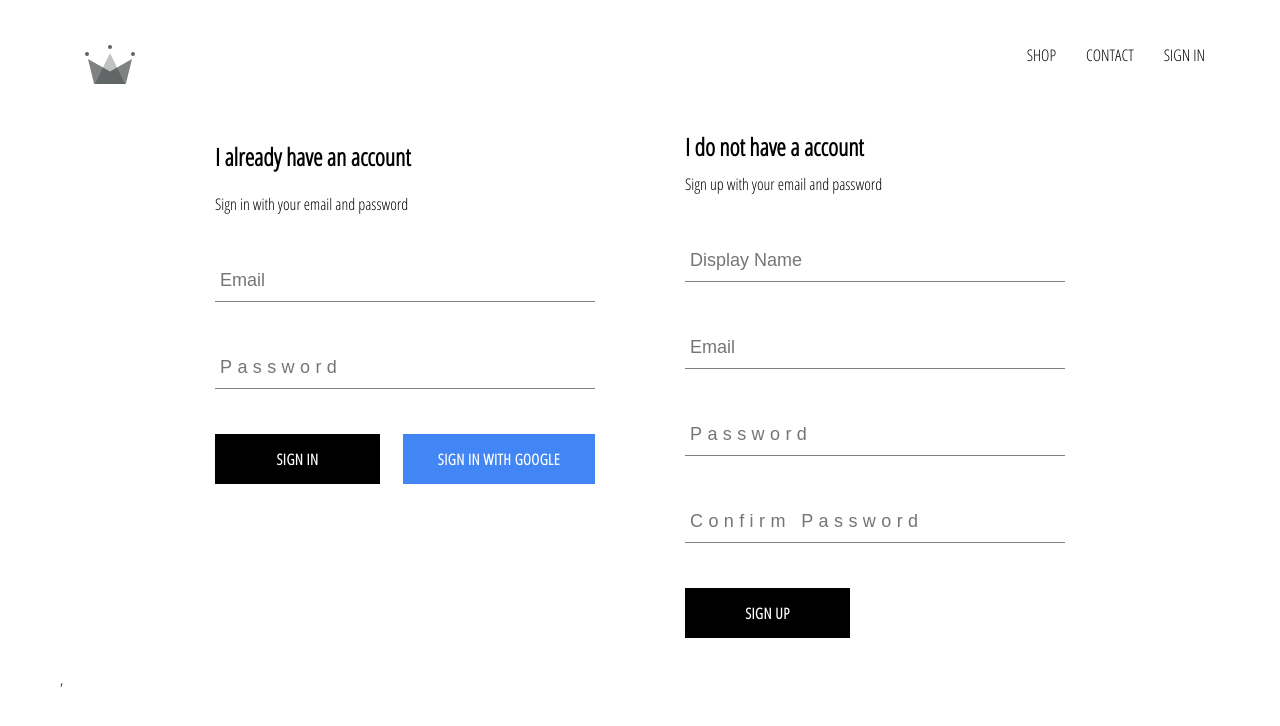
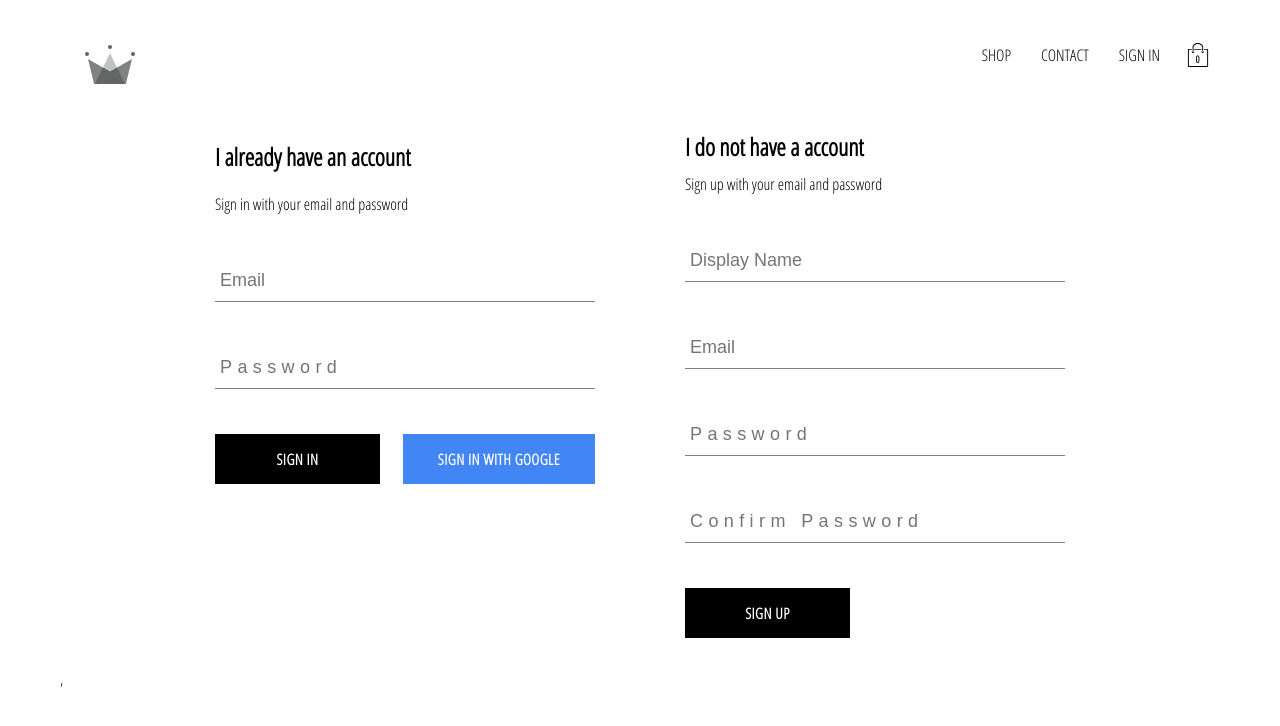
Before and after one commit to MK1812/store, a React (Create React App) app: page /signin in a window 1280 px wide. Shown: the top 726 px of the page. Built offline with nearby package versions, Linux system fonts and the light colour scheme; no server answers.

Commit message:
added cart icon and fropdown also implemented cart reducer

```diff
--- /dev/null
+++ b/src/components/cart-dropdown/cart-dropdown.component.jsx
@@ -0,0 +1,14 @@
+import React from 'react';
+
+import CustomButton from '../custom-button/custom-button.component';
+
+import './cart-dropdown.styles.scss';
+
+const CartDropdown=()=>(
+    <div className='cart-dropdown'>
+        <div className='cart-items' />
+        <CustomButton>GO TO CHECKOUT</CustomButton>
+    </div>
+)
+
+export default CartDropdown;
--- /dev/null
+++ b/src/components/cart-dropdown/cart-dropdown.styles.scss
@@ -0,0 +1,24 @@
+.cart-dropdown {
+    position: absolute;
+    width: 240px;
+    height: 340px;
+    display: flex;
+    flex-direction: column;
+    padding: 20px;
+    border: 1px solid black;
+    background-color: white;
+    top: 90px;
+    right: 40px;
+    z-index: 5;
+
+    .cart-items {
+      height: 240px;
+      display: flex;
+      flex-direction: column;
+      overflow: scroll;
+    }
+
+    button {
+      margin-top: auto;
+    }
+  }
--- /dev/null
+++ b/src/components/cart-icon/cart-icon.components.jsx
@@ -0,0 +1,19 @@
+import React from 'react';
+import {ReactComponent as ShoppingIcon} from '../../assets/shopping-bag.svg';
+import {connect} from 'react-redux';
+import {toggleCartHidden} from '../../redux/cart/cart.actions';
+import './cart-icon.styles.scss';
+
+const CartIcon =({toggleCartHidden})=>(
+    <div className='cart-icon' onClick={toggleCartHidden}>
+        <ShoppingIcon className='shopping-icon'/>
+        <span className='item-count'>0</span>
+    </div>
+);
+
+
+const mapDispatchToProps=dispatch=>({
+    toggleCartHidden:()=>dispatch(toggleCartHidden())
+});
+
+export default connect(null,mapDispatchToProps)(CartIcon);
--- /dev/null
+++ b/src/components/cart-icon/cart-icon.styles.scss
@@ -0,0 +1,21 @@
+.cart-icon {
+    width: 45px;
+    height: 45px;
+    position: relative;
+    display: flex;
+    align-items: center;
+    justify-content: center;
+    cursor: pointer;
+
+    .shopping-icon {
+      width: 24px;
+      height: 24px;
+    }
+
+    .item-count {
+      position: absolute;
+      font-size: 10px;
+      font-weight: bold;
+      bottom: 12px;
+    }
+  }
--- a/src/components/header/header.component.jsx
+++ b/src/components/header/header.component.jsx
@@ -3,10 +3,13 @@
 import {Link} from 'react-router-dom';
 import {auth} from '../../firebase/firebase.utils';
 import { ReactComponent as Logo} from '../../assets/crown.svg';
+import CartIcon from '../cart-icon/cart-icon.components';
+import './header.styles.scss';
+import CartDropdown from '../cart-dropdown/cart-dropdown.component';
 
-import './header.styles.scss';
 
-const Header=({currentUser})=>(
+
+const Header=({currentUser,hidden})=>(
     <div className='header'>
         <Link className='logo-container' to="/">
             <Logo className='logo'/>
@@ -20,16 +23,21 @@
             </Link  >
             {
                 currentUser ?
-                <div className='option' onClick={()=>auth.signOut()}>SIGN OUT</div>
+                (<div className='option' onClick={()=>auth.signOut()}>SIGN OUT</div>)
                 :
-                <Link className='option' to='/signin'>SIGN IN</Link>
+                (<Link className='option' to='/signin'>SIGN IN</Link>)
             }
+            <CartIcon />
         </div>
+        {
+            hidden?null:<CartDropdown />
+        }
     </div>
 );
 
-const mapStateToProps=state=>({
-    currentUser:state.user.currentUser
+const mapStateToProps=({user:{currentUser},cart:{hidden}})=>({
+    currentUser,
+    hidden
 });
 
 export default connect(mapStateToProps)(Header);
--- /dev/null
+++ b/src/redux/cart/cart.actions.js
@@ -0,0 +1,5 @@
+import CartActionTypes from './cart.types';
+
+export const toggleCartHidden=()=>({
+    type:CartActionTypes.TOGGLE_CART_HIDDEN
+});
--- /dev/null
+++ b/src/redux/cart/cart.reducer.js
@@ -0,0 +1,19 @@
+import CartActionTypes from './cart.types';
+
+const INITIAL_STATE={
+    hidden:true
+};
+
+const cartReducer=(state=INITIAL_STATE,action)=>{
+    switch(action.type){
+        case CartActionTypes.TOGGLE_CART_HIDDEN:
+            return{
+                ...state,
+                hidden:!state.hidden
+            }
+        default:
+            return state;
+    }
+}
+
+export default cartReducer;
--- /dev/null
+++ b/src/redux/cart/cart.types.js
@@ -0,0 +1,5 @@
+const CartActionTypes={
+    TOGGLE_CART_HIDDEN:'TOGGLE_CART_HIDDEN'
+};
+
+export default CartActionTypes;
--- a/src/redux/root-reducer.js
+++ b/src/redux/root-reducer.js
@@ -2,6 +2,8 @@
 
 import userReducer from './user/user.reducer';
 
+import cartReducer from './cart/cart.reducer';
 export default combineReducers({
-    user:userReducer
+    user:userReducer,
+    cart:cartReducer
 });
```
Also changed, not shown: src/assets/shopping-bag.svg (added).
